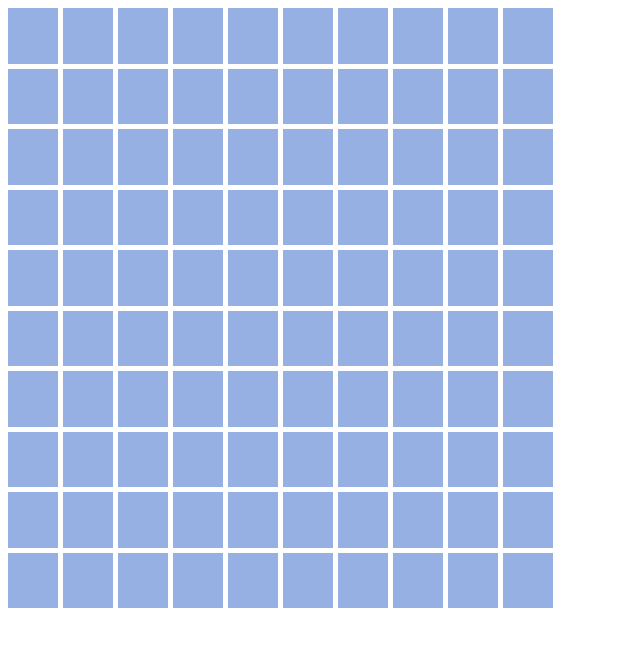
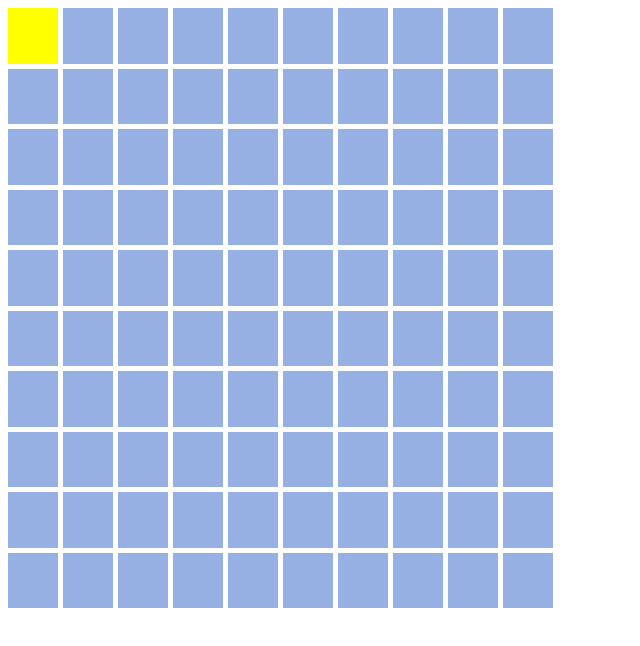
Before and after one commit to Laranto-spb/battle-ship-game, a plain HTML site: page index.html in a window 1280 px wide. Both pictures are taken after a click on the element 33 px from the left and 35 px from the top of the page. Shown: the whole page, without its empty margins (0-640 px from the left). Drawn offline with Linux system fonts and the light colour scheme.

Commit message:
Some refactoring, added hit and check kick to Game

```diff
--- a/modules/createField.js
+++ /dev/null
@@ -1,54 +0,0 @@
-import Ship from "./ship.js";
-import SHIPS from "./startShips.js";
-import { createMatrix } from "./utils.js";
-
-export const createField = () => {
-
-    const boardSize = 10;
-    const field = document.getElementById('field');
-    const gameGrid = document.createElement('div');
-    gameGrid.className = 'gameGrid';
-
-    const fieldMatrix = createMatrix(boardSize);
-
-    for (let i = 0; i < boardSize; i++) {
-        for (let j = 0; j < boardSize; j++) {
-            const cell = document.createElement('div');
-            cell.className = 'cell';
-            cell.id = `${j}${i}`;
-            gameGrid.appendChild(cell);
-        }
-    }
-
-    field.append(gameGrid);
-
-    const allShips = []
-
-    const createShips = () => {
-        SHIPS.forEach((ship) => {
-            const shipItem = new Ship({ boardSize: boardSize, shipLength: ship.length })
-            allShips.push(
-                {
-                    name: ship.name,
-                    locations: shipItem.generateShip(),
-                });
-        });
-        generateShipLocations();
-    };
-
-    function generateShipLocations() {
-        for (let i = 0; i < allShips.length; i++) {
-            for (let j = 0; j < allShips[i].locations.length; j++) {
-                const shipName = allShips[i].name;
-                const row = allShips[i].locations[j][1];
-                const col = allShips[i].locations[j][0];
-                fieldMatrix[row][col] = shipName;
-            }
-        }
-    }
-
-    createShips();
-    console.log(fieldMatrix);
-
-    return fieldMatrix;
-}
--- a/modules/game.js
+++ b/modules/game.js
@@ -1,10 +1,96 @@
-import { createField } from "./createField.js";
+import Ship from "./ship.js";
+import SHIPS from "../data/startShips.js";
+import { createMatrix } from "./utils.js";
+
+const boardSize = 10;
+const allShips = []
+const fieldMatrix = createMatrix(boardSize);
 
 class Game {
 
+  createBoard = () => {
+    const field = document.getElementById('field');
+    const gameGrid = document.createElement('div');
+    gameGrid.className = 'gameGrid';
+    gameGrid.id = 'board';
+
+    for (let i = 0; i < boardSize; i++) {
+      for (let j = 0; j < boardSize; j++) {
+        const cell = document.createElement('div');
+        cell.className = 'cell';
+        cell.id = `${j}${i}`;
+        gameGrid.appendChild(cell);
+      }
+    }
+
+    field.append(gameGrid);
+
+    const createShips = () => {
+      SHIPS.forEach((ship) => {
+        const shipItem = new Ship({ boardSize: boardSize, shipLength: ship.length })
+        allShips.push(
+          {
+            name: ship.name,
+            locations: shipItem.generateShip(),
+            hits: [0, 0, 0]
+          });
+      });
+      generateShipLocations();
+    };
+
+    function generateShipLocations() {
+      for (let i = 0; i < allShips.length; i++) {
+        for (let j = 0; j < allShips[i].locations.length; j++) {
+          const shipName = allShips[i].name;
+          const row = allShips[i].locations[j][1];
+          const col = allShips[i].locations[j][0];
+          fieldMatrix[row][col] = shipName;
+        }
+      }
+    }
+
+    createShips();
+  }
+
   start = () => {
     console.log('Game started');
-    const field = createField();
+    this.createBoard();
+    this.hit();
+  }
+
+  hit = () => {
+    const cells = document.querySelectorAll('.cell');
+    cells.forEach((cell) => {
+      cell.addEventListener('click', (e) => {
+        const cellCoordinate = e.target.id;
+        this.checkKick(cellCoordinate, cell, fieldMatrix);
+      })
+    })
+  }
+
+  checkKick = (coordinate, item, matrix) => {
+    const row = coordinate[1];
+    const col = coordinate[0];
+
+    if (matrix[row][col]) {
+      console.log('HIT');
+      item.classList.add('crashed');
+      const shipName = matrix[row][col];
+      allShips.forEach(s => {
+        if (s.name === shipName) {
+          console.log(s.locations);
+          console.log(coordinate)
+        }
+      })
+
+    } else {
+      console.log('MISS');
+      item.classList.add('missed');
+    }
+  }
+
+  checkSunk = () => {
+
   }
 }
 
--- a/modules/ship.js
+++ b/modules/ship.js
@@ -31,6 +31,10 @@ class Ship {
         }
         return newShipLocations;
     }
+
+    isSunk = (hits) => {
+        console.log(hits)
+    }
 }
 
 export default Ship;
--- a/style.css
+++ b/style.css
@@ -13,3 +13,11 @@
     background-color: #96b0e3;
     cursor: pointer;
 }
+
+.crashed {
+    background-color: red;
+}
+
+.missed {
+    background-color: yellow;
+}
```
Also changed, not shown: data/startShips.js (renamed from modules/startShips.js), 2 other files.
